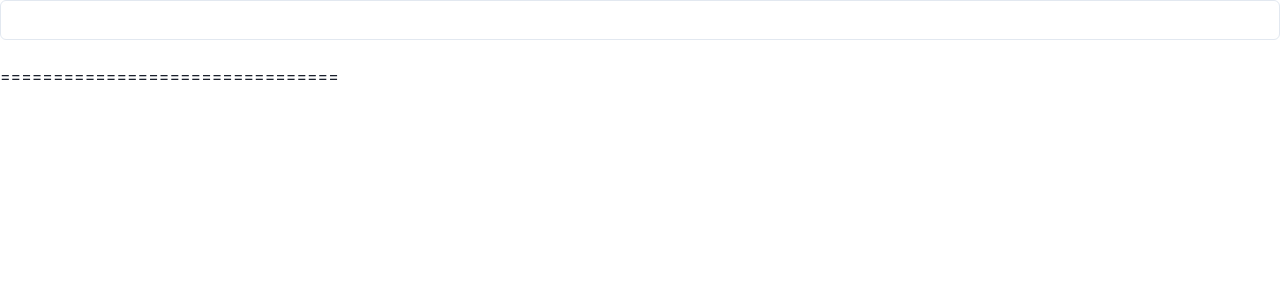
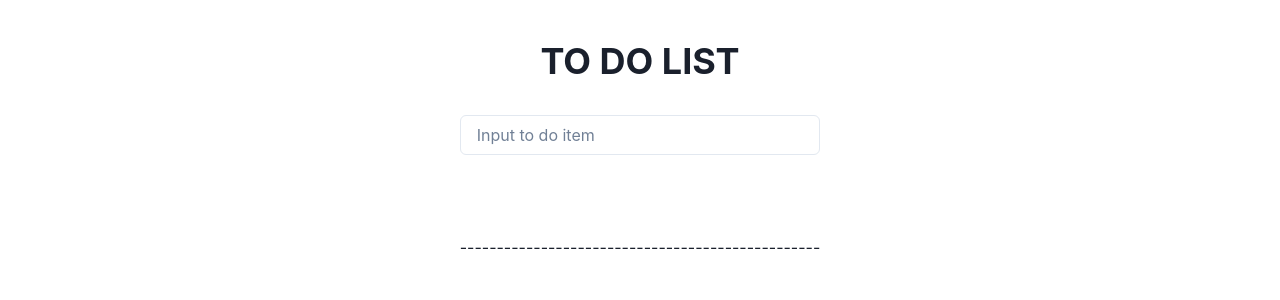
Before and after one commit to Cindyleoni/todolist, a React (Create React App) app: page / in a window 1280 px wide. Shown: the top 300 px of the page. Built offline with nearby package versions, Linux system fonts and the light colour scheme.

Commit message:
feat: Delete to do item

```diff
--- a/src/App.js
+++ b/src/App.js
@@ -1,6 +1,12 @@
 import "./App.css";
 import * as React from "react";
-import { ChakraProvider, Input } from "@chakra-ui/react";
+import {
+  ChakraProvider,
+  Container,
+  Heading,
+  Input,
+  Stack,
+} from "@chakra-ui/react";
 import { TodoItem } from "./todoitem";
 
 function InputForm({ todo, setTodo }) {
@@ -8,50 +14,85 @@ function InputForm({ todo, setTodo }) {
   function handleSubmit(event) {
     event.preventDefault();
 
-    const exist = todo.findIndex(x => x.value==input.current.value) !== -1
-    if (exist){
-      alert("Sudah ada")
+    const exist = todo.findIndex((x) => x.value === input.current.value) !== -1;
+    if (exist) {
+      alert("Sudah ada");
     } else {
-      setTodo((currentValue) => [...currentValue, {value: input.current.value, checked: false}]);
+      setTodo((prevValue) => [
+        ...prevValue,
+        { value: input.current.value, checked: false },
+      ]);
     }
-   }
+  }
 
   return (
     <form onSubmit={handleSubmit}>
-      <div className="container">
-        <Input ref={input}></Input> <br></br>
-      </div>
+      <Stack spacing={8} direction="column">
+        <Heading as="h1" textAlign="center" marginTop="2.5rem">
+          TO DO LIST
+        </Heading>
+        <Input
+          ref={input}
+          htmlSize={20}
+          width="auto"
+          // variant="flushed"
+          placeholder="Input to do item"
+        ></Input>{" "}
+        <br></br>
+      </Stack>
     </form>
   );
 }
 
-function Container() {
+function Box() {
   const [todo, setTodo] = React.useState(() => {
     const localItem = window.localStorage.getItem("todo");
-    return localItem !== null ? JSON.parse(localItem) : []
+    return localItem !== null ? JSON.parse(localItem) : [];
   });
 
   function handleChecked(value) {
-    const temp = [...todo]
-    const index = todo.findIndex(x => x.value === value)
-    temp[index].checked = !temp[index].checked
-    setTodo(temp)
+    const temp = [...todo];
+    const index = todo.findIndex((x) => x.value === value);
+    temp[index].checked = !temp[index].checked;
+    setTodo(temp);
   }
 
   const complete = todo.filter((item) => {
-    return item.checked === true
-  })
+    return item.checked === true;
+  });
 
   const incomplete = todo.filter((item) => {
-    return item.checked === false
-  })
+    return item.checked === false;
+  });
+
+  function handleClick(value) {
+    const deleteItem = todo.filter((item) => {
+      return item.value !== value;
+    });
+    setTodo(deleteItem);
+  }
+
+  React.useEffect(() => {
+    window.localStorage.setItem("todo", JSON.stringify(todo));
+  }, [todo]);
 
   return (
     <div>
       <InputForm todo={todo} setTodo={setTodo} />
-      <TodoItem todo={incomplete} onChecked={handleChecked} />
-      <br />================================<br/>
-      <TodoItem todo={complete} onChecked={handleChecked} />
+      <TodoItem
+        todo={incomplete}
+        onChecked={handleChecked}
+        onDelete={handleClick}
+      />
+      <br />
+      -------------------------------------------------
+      <br />
+      <br />
+      <TodoItem
+        todo={complete}
+        onChecked={handleChecked}
+        onDelete={handleClick}
+      />
     </div>
   );
 }
@@ -59,7 +100,9 @@ function Container() {
 function App() {
   return (
     <ChakraProvider>
-      <Container />
+      <Container maxW="1400px" centerContent>
+        <Box />
+      </Container>
     </ChakraProvider>
   );
 }
--- a/src/todoitem.js
+++ b/src/todoitem.js
@@ -1,29 +1,51 @@
-import * as React from 'react'
-import {Checkbox, UnorderedList, ListItem} from '@chakra-ui/react';
+import * as React from "react";
+import {
+  Checkbox,
+  UnorderedList,
+  ListItem,
+  Button,
+  Grid,
+  GridItem,
+} from "@chakra-ui/react";
 
-function TodoItem({todo, onChecked}){
-    function  renderList() {
+function TodoItem({ todo, onChecked, onDelete }) {
+  function renderList() {
     return todo.map((item) => {
-            console.log(item.value, item.checked)
       return (
         <ListItem key={item.value}>
-                    <Checkbox defaultChecked={item.checked} onChange={() => {onChecked(item.value)}}>{item.value}</Checkbox>
+          <Grid templateColumns="repeat(2, 1fr)">
+            <GridItem colSpan={2}>
+              <Checkbox
+                defaultChecked={item.checked}
+                onChange={() => {
+                  onChecked(item.value);
+                }}
+              >
+                {item.value}
+              </Checkbox>
+            </GridItem>
+            <GridItem colStart={3} colEnd={3}>
+              <Button
+                size="xs"
+                variant="ghost"
+                onClick={() => {
+                  onDelete(item.value);
+                }}
+              >
+                X
+              </Button>
+            </GridItem>
+          </Grid>
         </ListItem>
-            )
-        })
+      );
+    });
   }
-
-    React.useEffect(() => {
-      window.localStorage.setItem('todo', JSON.stringify(todo))
-      }, [todo])
 
   return (
     <div>
-          <UnorderedList styleType={'none'}>
-            {renderList()}
-          </UnorderedList>
+      <UnorderedList styleType={"none"}>{renderList()}</UnorderedList>
     </div>
-    )
+  );
 }
 
-  export {TodoItem}
+export { TodoItem };
```
Lines whose indentation alone changed are shown as unchanged.
